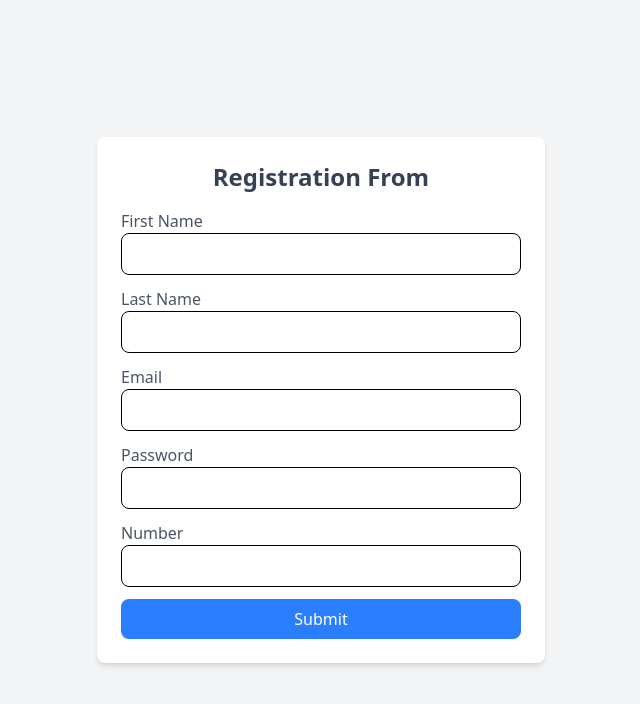
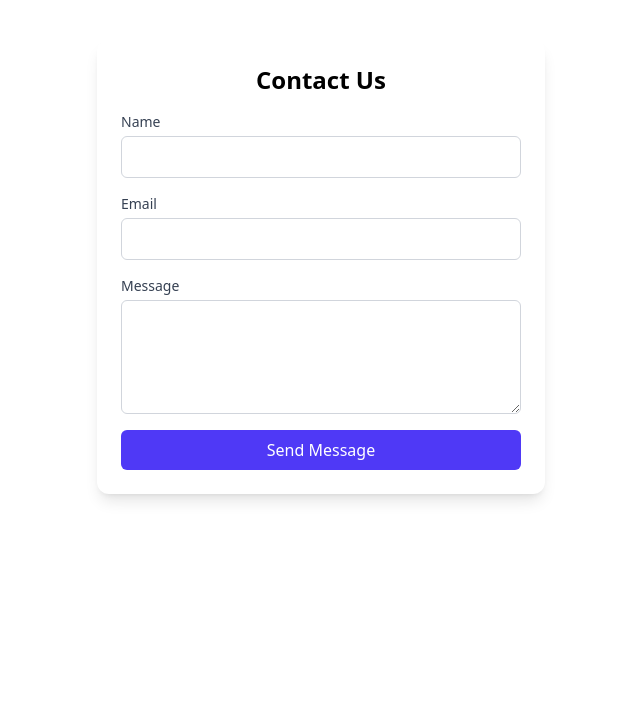
Before and after one commit to MukitHossen7/Polishing-React.js, a React (Vite) app in the folder Registration-froms/: page / in a window 1280 px wide. Shown: the top 704 px of the page, without its empty margins (319-959 px from the left). Built offline with nearby package versions, Linux system fonts and the light colour scheme.

Commit message:
feat: add ContactFrom component and update App to use it

```diff
--- a/Registration-froms/src/App.jsx
+++ b/Registration-froms/src/App.jsx
@@ -1,14 +1,17 @@
 // import Controlled from "./components/Controlled";
 // import Uncontrolled from "./components/Uncontrolled";
 
-import RegistrationFromReact from "./components/RegistrationFromReact";
+import ContactFrom from "./components/ContactFrom";
+
+// import RegistrationFromReact from "./components/RegistrationFromReact";
 
 function App() {
   return (
     <>
       {/* <Controlled></Controlled> */}
       {/* <Uncontrolled></Uncontrolled> */}
-      <RegistrationFromReact></RegistrationFromReact>
+      {/* <RegistrationFromReact></RegistrationFromReact> */}
+      <ContactFrom></ContactFrom>
     </>
   );
 }
--- /dev/null
+++ b/Registration-froms/src/components/ContactFrom.jsx
@@ -0,0 +1,71 @@
+import { useState } from "react";
+
+const ContactFrom = () => {
+  const [user, setUser] = useState({
+    name: "",
+    email: "",
+    message: "",
+  });
+  const handleInputChange = (e) => {
+    const { name, value } = e.target;
+    setUser((prev) => ({ ...prev, [name]: value }));
+  };
+  const handleSubmit = (e) => {
+    e.preventDefault();
+    console.log(user);
+  };
+  return (
+    <div className="max-w-md mx-auto mt-10 p-6 bg-white shadow-lg rounded-xl">
+      <h2 className="text-2xl font-semibold text-center mb-4">Contact Us</h2>
+      <form onSubmit={handleSubmit} className="space-y-4">
+        <div>
+          <label className="block text-sm font-medium text-gray-700">
+            Name
+          </label>
+          <input
+            type="text"
+            name="name"
+            value={user.name}
+            onChange={handleInputChange}
+            className="mt-1 block w-full p-2 border border-gray-300 rounded-md focus:ring focus:ring-indigo-200"
+            required
+          />
+        </div>
+        <div>
+          <label className="block text-sm font-medium text-gray-700">
+            Email
+          </label>
+          <input
+            type="email"
+            name="email"
+            value={user.email}
+            onChange={handleInputChange}
+            className="mt-1 block w-full p-2 border border-gray-300 rounded-md focus:ring focus:ring-indigo-200"
+            required
+          />
+        </div>
+        <div>
+          <label className="block text-sm font-medium text-gray-700">
+            Message
+          </label>
+          <textarea
+            name="message"
+            value={user.message}
+            onChange={handleInputChange}
+            rows="4"
+            className="mt-1 block w-full p-2 border border-gray-300 rounded-md focus:ring focus:ring-indigo-200"
+            required
+          ></textarea>
+        </div>
+        <button
+          type="submit"
+          className="w-full bg-indigo-600 text-white py-2 rounded-md hover:bg-indigo-700 transition"
+        >
+          Send Message
+        </button>
+      </form>
+    </div>
+  );
+};
+
+export default ContactFrom;
```
